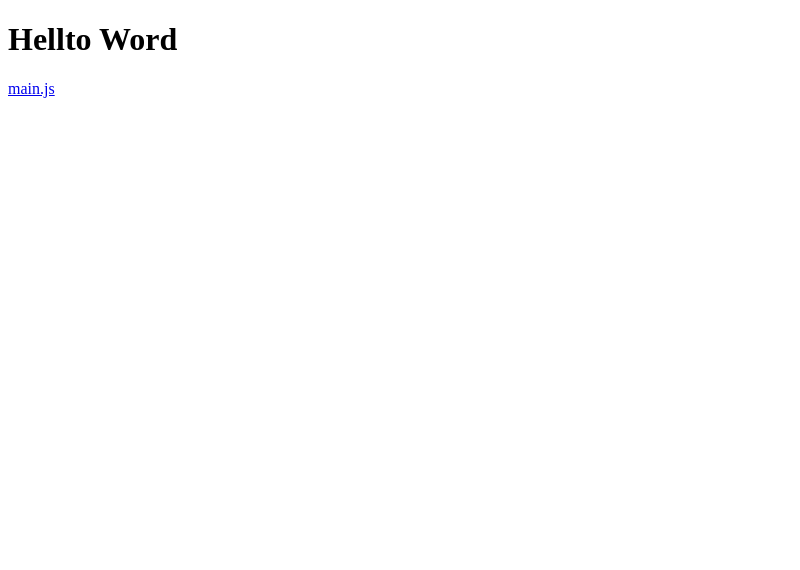
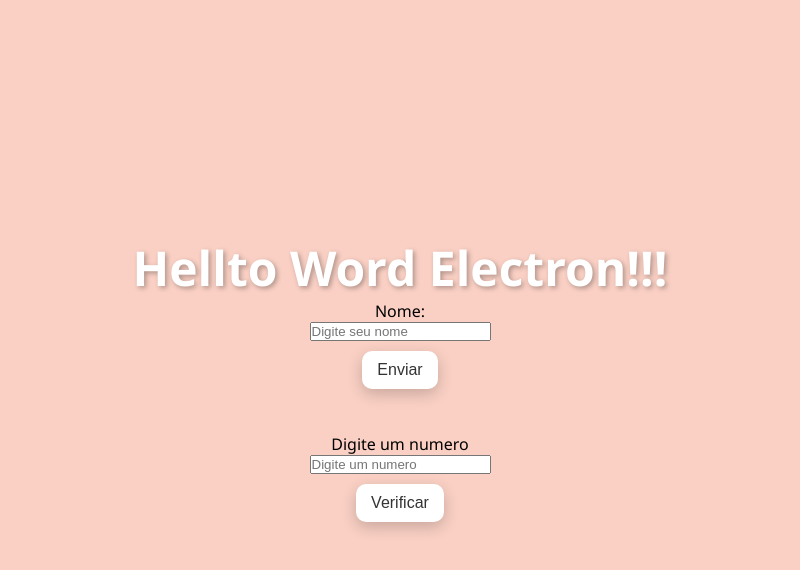
Before and after one commit to EmanuelSSilva/UC5, an Electron app: page Proj.Descktop/index.html in a window 800 px wide. Drawn offline with Linux system fonts and the light colour scheme.

Commit message:
:feat: Desktop

```diff
--- a/Proj.Descktop/index.html
+++ b/Proj.Descktop/index.html
@@ -3,13 +3,129 @@
 <head>
     <meta charset="UTF-8">
     <meta name="viewport" content="width=device-width, initial-scale=1.0">
-    <title>Document</title>
+    <title>Minha primeira aplicação</title>
+    <!-- <link rel="stylesheet" href="style.css"> -->
+     <style>
+        /* body {
+            font-family: Arial, sans-serif;
+            margin: 20px;
+            background-color: #f0f0f0;
+        }
+        h1 {
+            color: #333;
+        }
+        label {
+            font-weight: bold;
+            border-radius: 10px;
+        }
+        input {
+            padding: 5px;
+            margin-top: 10px;
+            border-radius: 5px;
+        }
+        button {
+            padding: 10px 15px;
+            background-color: #007BFF;
+            color: white;
+            border: 20px;;
+            border-radius: 5px;
+            cursor: pointer;
+        }
+        button:hover {
+            background-color: #0056b3;
+        } */
+             /* Reset básico */
+    * {
+      margin: 0;
+      padding: 0;
+      box-sizing: border-box;
+    }
+
+    body {
+      font-family: 'Segoe UI', sans-serif;
+      height: 100vh;
+      display: flex;
+      flex-direction: column;
+      justify-content: center;
+      align-items: center;
+      background: linear-gradient(120deg, #ff9a9e, #fad0c4, #fad0c4);
+      background-size: 600% 600%;
+      animation: gradientBG 15s ease infinite;
+      transition: background-color 1s ease;
+    }
+
+    @keyframes gradientBG {
+      0% { background-position: 0% 50%; }
+      50% { background-position: 100% 50%; }
+      100% { background-position: 0% 50%; }
+    }
+
+    h1 {
+      color: white;
+      font-size: 3rem;
+      text-shadow: 2px 2px 5px rgba(0,0,0,0.3);
+      transition: transform 0.2s ease;
+    }
+
+    h1:hover {
+      transform: scale(1.1);
+    }
+
+    button {
+      margin-top: 10px;
+      padding: 10px 15px;
+      font-size: 1.0rem;
+      border: none;
+      border-radius: 10px;
+      cursor: pointer;
+      background-color: white;
+      color: #333;
+      box-shadow: 0 5px 15px rgba(0,0,0,0.2);
+      transition: background-color 0.3s ease, transform 0.2s ease;
+    }
+
+    button:hover {
+      background-color: #333;
+      color: rgb(102, 39, 39);
+      transform: scale(1.05);
+    }
+     </style>
 </head>
 <body>
-    <h1>Hellto Word</h1>
+    <h1>Hellto Word Electron!!! </h1>
+
+    <label for="nome"> Nome: </label>
+    <input type="text" id="nome" name="nome" placeholder="Digite seu nome">
+    <button id="btnEnviar" onclick="pegarNome()"> Enviar </button>
+    <br><br>
+    <label for="numero">Digite um numero</label>
+    <input type="texto" id="numero" name="numero" placeholder="Digite um numero">
+    <button id="Btnumero" onclick="VerificarNumero()" >Verificar</button>
+    <br><br>
+    <p id="texto"></p>
     <script>
+        function pegarNome() {
+            const nomeInput = document.getElementById('nome');
+            const nome = nomeInput.value;
+            alert('Olá, ' + nome + '! Bem-vindo à minha primeira aplicação Electron.');
+            document.getElementById('nome').value = '';
+            document.getElementById('texto').innerHTML = 'Olá, ' + nome + '! Bem-vindo à minha primeira aplicação Electron.';
+
+        }
+        function VerificarNumero() {
+            // const numeroInput = document.getElementById('numero')
+            const numero = Number(document.getElementById('numero').value)
+            if (isNaN(numero)) {
+                alert('Por favor, digite um número válido.');
+            } else if (numero >=0) {
+                alert('O número ' + numero + ' é positivo.');
+            } else {
+                alert('O número ' + numero + ' é negativo.');
+            }
+        }
+
     </script>
-    <a href="main.js">main.js</a>
+    <a href="main.js"></a>
 
 </body>
 </html>
```
Also changed, not shown: Proj.Descktop/main.js (+11 -1 lines).
